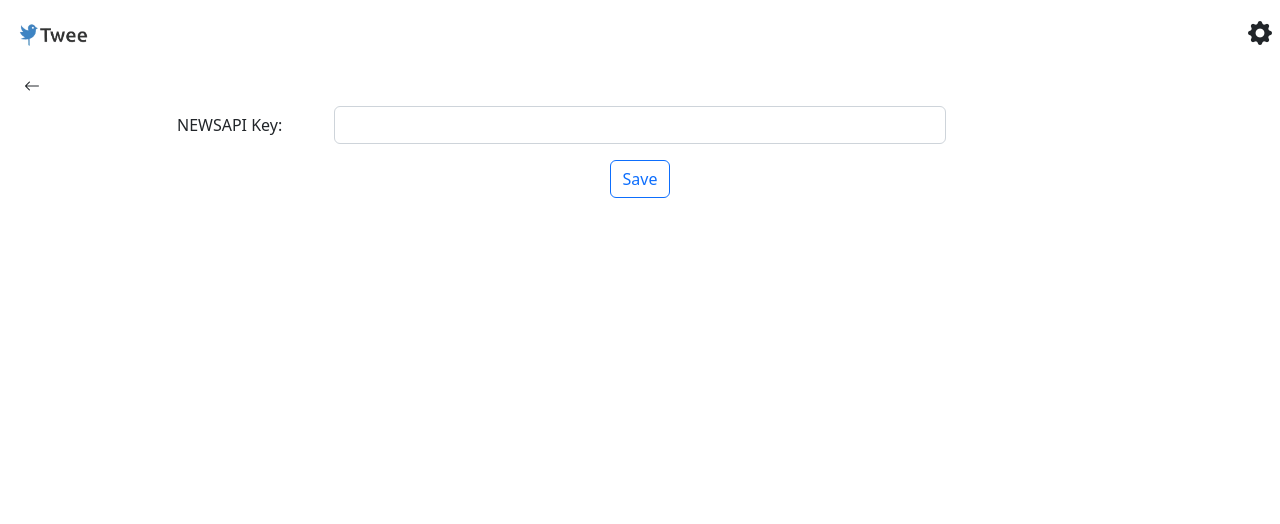
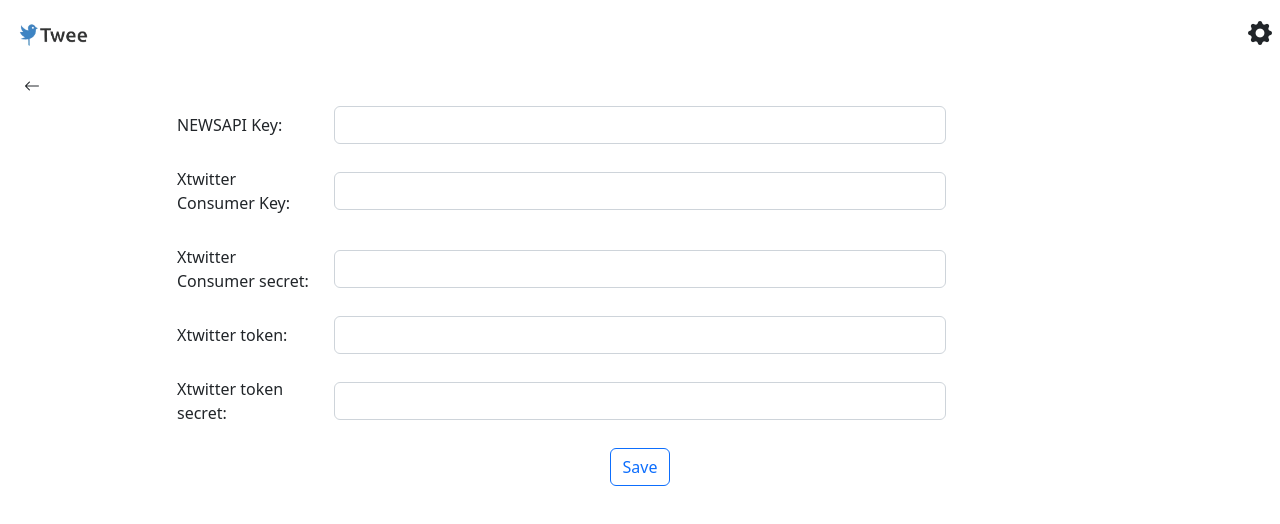
Before and after one commit to UlbertAO/MakeTweet, an Angular app: page / in a window 1280 px wide. Both pictures are taken after a click on the icon 1260 px from the left and 33 px from the top of the page. Shown: the top 524 px of the page. Built offline with nearby package versions, Linux system fonts and the light colour scheme.

Commit message:
locally store keys

```diff
--- a/src/app/features/add-keys/add-keys.component.html
+++ b/src/app/features/add-keys/add-keys.component.html
@@ -15,6 +15,64 @@
       />
     </div>
   </div>
+  <div class="row g-3 align-items-center w-75">
+    <div class="col-2">
+      <label for="xTwitterConsumerKey" class="col-form-label"
+        >Xtwitter Consumer Key:</label
+      >
+    </div>
+    <div class="col-8">
+      <input
+        type="text"
+        id="xTwitterConsumerKey"
+        class="form-control"
+        [(ngModel)]="xTwitterConsumerKey"
+      />
+    </div>
+  </div>
+  <div class="row g-3 align-items-center w-75">
+    <div class="col-2">
+      <label for="xTwitterConsumerSecret" class="col-form-label"
+        >Xtwitter Consumer secret:</label
+      >
+    </div>
+    <div class="col-8">
+      <input
+        type="text"
+        id="xTwitterConsumerSecret"
+        class="form-control"
+        [(ngModel)]="xTwitterConsumerSecret"
+      />
+    </div>
+  </div>
+  <div class="row g-3 align-items-center w-75">
+    <div class="col-2">
+      <label for="xTwitterToken" class="col-form-label">Xtwitter token:</label>
+    </div>
+    <div class="col-8">
+      <input
+        type="text"
+        id="xTwitterToken"
+        class="form-control"
+        [(ngModel)]="xTwitterToken"
+      />
+    </div>
+  </div>
+  <div class="row g-3 align-items-center w-75">
+    <div class="col-2">
+      <label for="xTwitterTokenSecret" class="col-form-label"
+        >Xtwitter token secret:</label
+      >
+    </div>
+    <div class="col-8">
+      <input
+        type="text"
+        id="xTwitterTokenSecret"
+        class="form-control"
+        [(ngModel)]="xTwitterTokenSecret"
+      />
+    </div>
+  </div>
   <div class="col">
     <button type="button" class="btn btn-outline-primary" (click)="saveKeys()">
       Save
--- a/src/app/features/add-keys/add-keys.component.ts
+++ b/src/app/features/add-keys/add-keys.component.ts
@@ -8,10 +8,37 @@ import { Constants } from 'src/app/shared/constants';
 })
 export class AddKeysComponent {
   newsApiKey: string;
+  xTwitterConsumerKey: string;
+  xTwitterConsumerSecret: string;
+  xTwitterToken: string;
+  xTwitterTokenSecret: string;
+
   constructor() {
     this.newsApiKey = localStorage.getItem(Constants.NEWSAPIKEY) || '';
+
+    this.xTwitterConsumerKey =
+      localStorage.getItem(Constants.xTwitterConsumerKey) || '';
+    this.xTwitterConsumerSecret =
+      localStorage.getItem(Constants.xTwitterConsumerSecret) || '';
+    this.xTwitterToken = localStorage.getItem(Constants.xTwitterToken) || '';
+    this.xTwitterTokenSecret =
+      localStorage.getItem(Constants.xTwitterTokenSecret) || '';
   }
   saveKeys() {
     localStorage.setItem(Constants.NEWSAPIKEY, this.newsApiKey);
+
+    localStorage.setItem(
+      Constants.xTwitterConsumerKey,
+      this.xTwitterConsumerKey
+    );
+    localStorage.setItem(
+      Constants.xTwitterConsumerSecret,
+      this.xTwitterConsumerSecret
+    );
+    localStorage.setItem(Constants.xTwitterToken, this.xTwitterToken);
+    localStorage.setItem(
+      Constants.xTwitterTokenSecret,
+      this.xTwitterTokenSecret
+    );
   }
 }
--- a/src/app/features/generate-post/generate-post.component.ts
+++ b/src/app/features/generate-post/generate-post.component.ts
@@ -26,9 +26,14 @@ export class GeneratePostComponent {
     this.checkKeys();
   }
   checkKeys() {
-    this.allKeysAdded = localStorage.getItem(Constants.NEWSAPIKEY)?.trim()
-      ? true
-      : false;
+    this.allKeysAdded =
+      localStorage.getItem(Constants.NEWSAPIKEY)?.trim() &&
+      localStorage.getItem(Constants.xTwitterConsumerKey) &&
+      localStorage.getItem(Constants.xTwitterConsumerSecret) &&
+      localStorage.getItem(Constants.xTwitterToken) &&
+      localStorage.getItem(Constants.xTwitterTokenSecret)
+        ? true
+        : false;
   }
   getSources() {
     this.appService.getNewsApiSources().subscribe({
--- a/src/app/shared/constants.ts
+++ b/src/app/shared/constants.ts
@@ -1,4 +1,9 @@
 export const Constants = {
   NEWSAPIKEY: 'newsapikey',
   NEWSAPISOURCES: 'newsapisources',
+
+  xTwitterConsumerKey: 'xTwitterConsumerKey',
+  xTwitterConsumerSecret: 'xTwitterConsumerSecret',
+  xTwitterToken: 'xTwitterToken',
+  xTwitterTokenSecret: 'xTwitterTokenSecret',
 };
```
